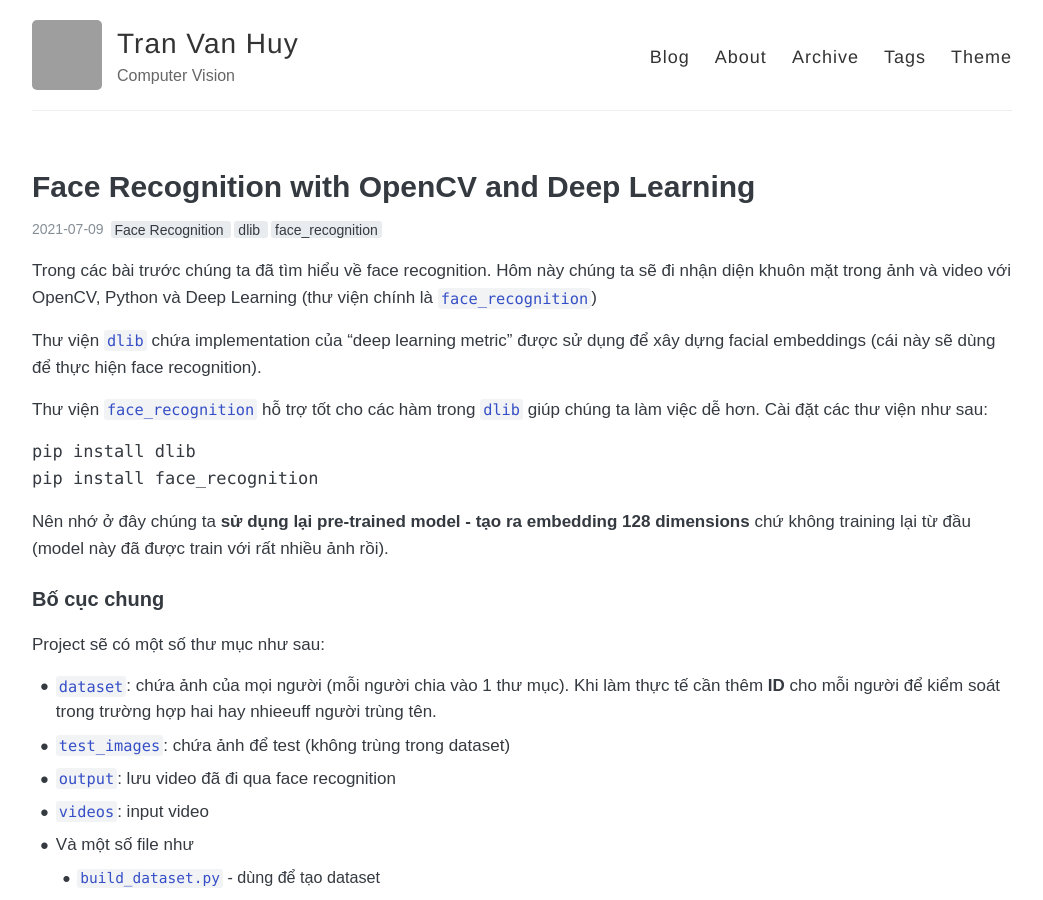
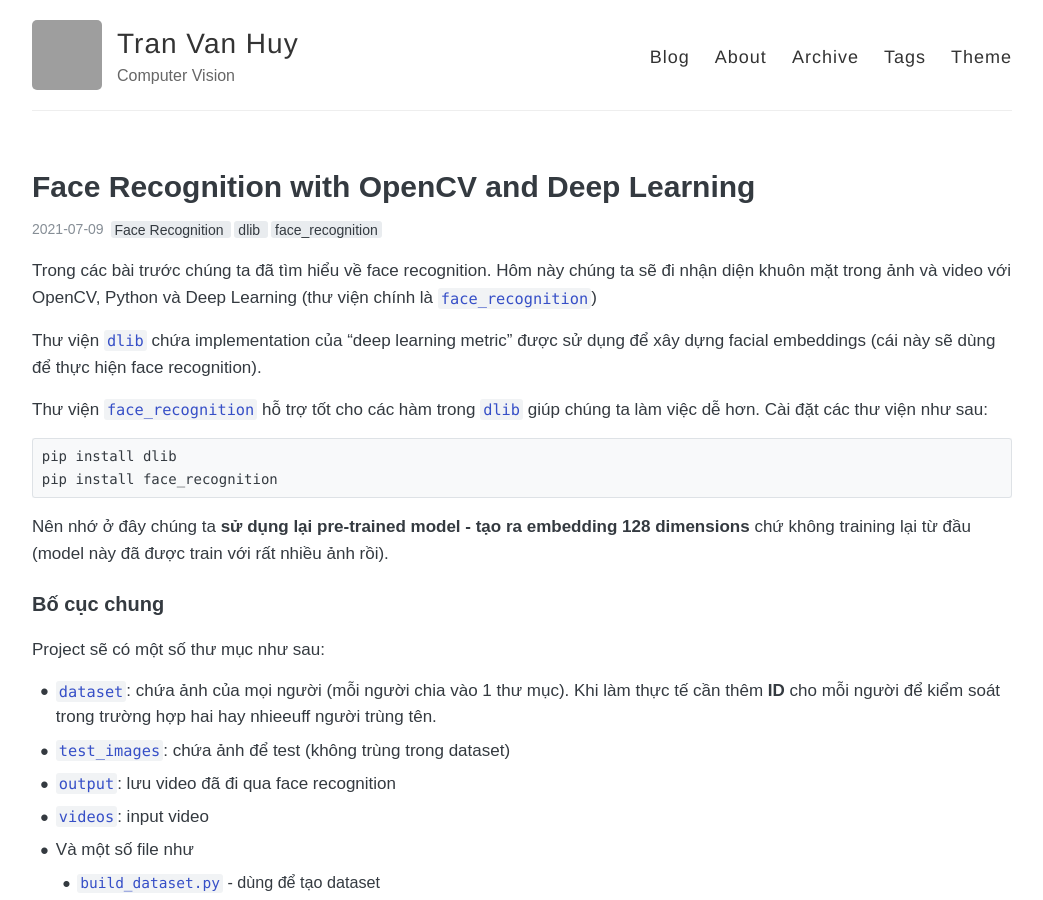
Before and after one commit to huytranvan2010/huytranvan2010.github.io, a Jekyll site: the page built from _posts/2021-07-09-Face-Recognition-with-OpenCV-DL.md, in a window 1280 px wide and 900 px high. Shown: the whole window, without its empty margins (118-1161 px from the left). Built offline with Jekyll 4.4.1, drawn with Linux system fonts in a browser that asks for light colours; grey boxes are pictures that could not be loaded.

Commit message:
face recognition

````diff
--- a/_posts/2021-07-09-Face-Recognition-with-OpenCV-DL.md
+++ b/_posts/2021-07-09-Face-Recognition-with-OpenCV-DL.md
@@ -11,7 +11,7 @@ Thư viện `dlib` chứa implementation của "deep learning metric" được s
 
 Thư viện `face_recognition` hỗ trợ tốt cho các hàm trong `dlib` giúp chúng ta làm việc dễ hơn.
 Cài đặt các thư viện như sau:
-```pythin
+```python
 pip install dlib
 pip install face_recognition
 ```
````
